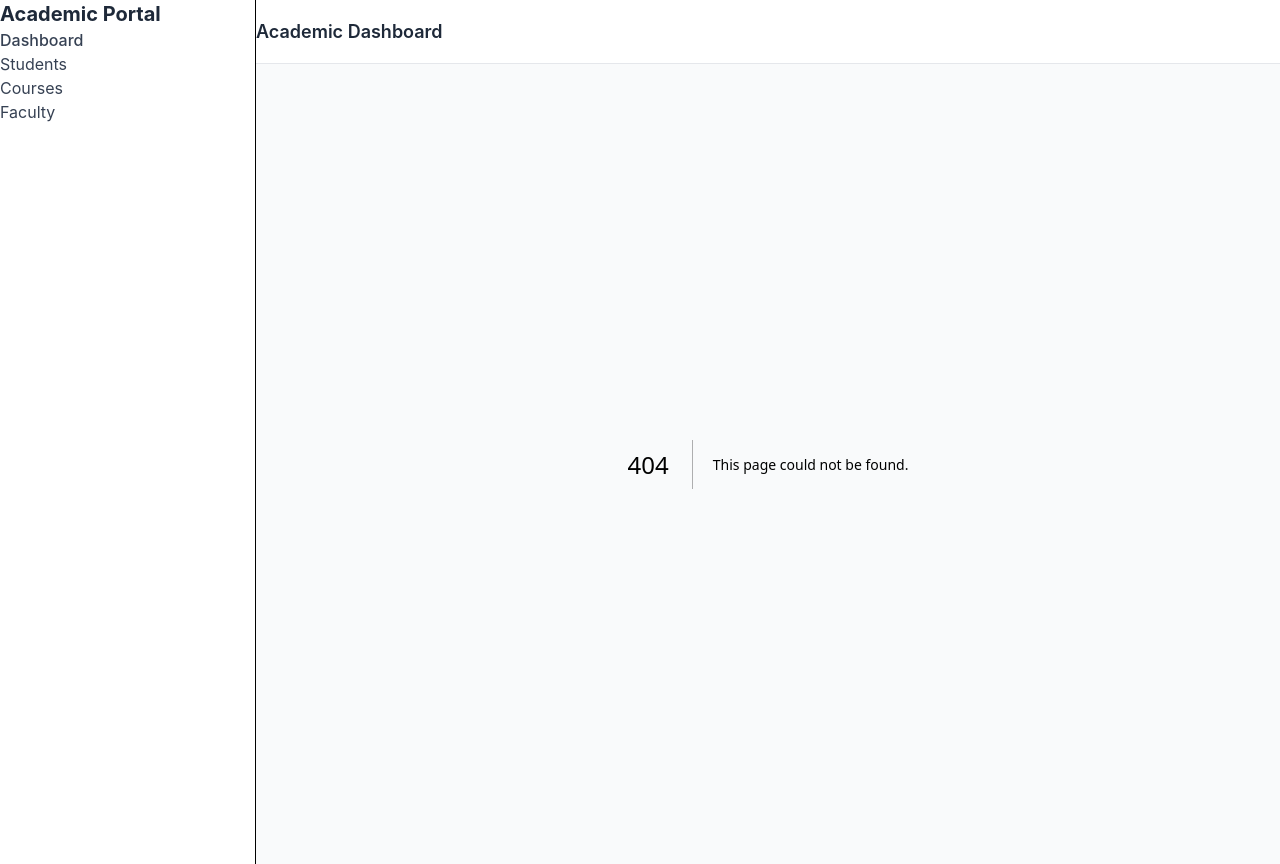
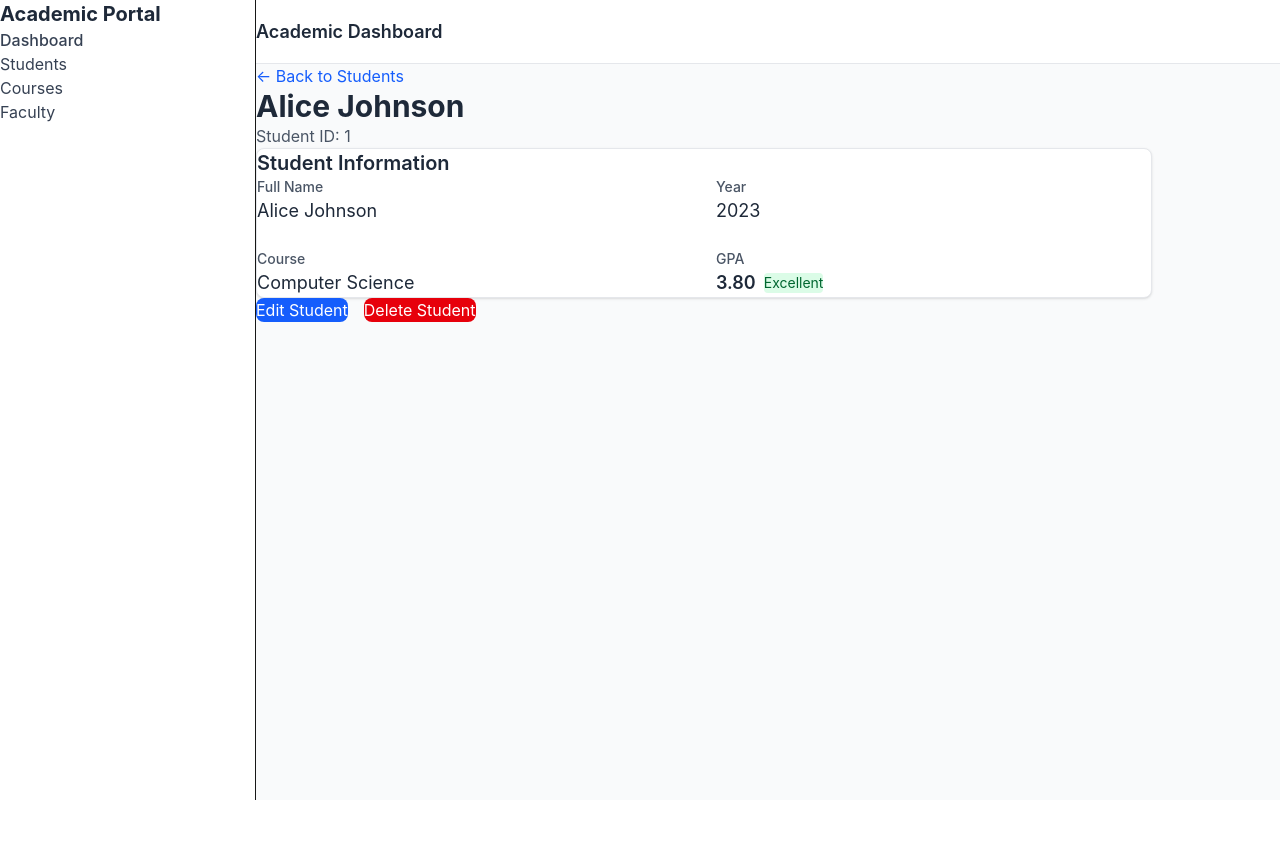
Before and after one commit to RafatAiub/Academic-Dashboard-Management-System-, a Next.js app: page /students/1 in a window 1280 px wide. Before the commit this address had no page. After the commit the page ends 800 px from the top, so only its background shows below. Built offline with nearby package versions, Linux system fonts and the light colour scheme.

Commit message:
feat: add student profile page with SSR and dynamic routing

```diff
--- a/src/components/tables/StudentTable.tsx
+++ b/src/components/tables/StudentTable.tsx
@@ -1,4 +1,5 @@
 import { Student } from "@/types/student";
+import Link from "next/link";
 
 interface Props {
     students: Student[];
@@ -14,22 +15,38 @@ export default function StudentTable({ students }: Props) {
                         <th className="p-3 text-left border-b border-gray-200 font-semibold text-gray-700">Year</th>
                         <th className="p-3 text-left border-b border-gray-200 font-semibold text-gray-700">Course</th>
                         <th className="p-3 text-left border-b border-gray-200 font-semibold text-gray-700">GPA</th>
+                        <th className="p-3 text-left border-b border-gray-200 font-semibold text-gray-700">Actions</th>
                     </tr>
                 </thead>
                 <tbody>
                     {students.length === 0 ? (
                         <tr>
-                            <td colSpan={4} className="p-4 text-center text-gray-500">
+                            <td colSpan={5} className="p-4 text-center text-gray-500">
                                 No students found
                             </td>
                         </tr>
                     ) : (
                         students.map((s) => (
                             <tr key={s.id} className="hover:bg-gray-50 transition-colors">
-                                <td className="p-3 border-b border-gray-200 text-gray-800">{s.name}</td>
+                                <td className="p-3 border-b border-gray-200">
+                                    <Link
+                                        href={`/students/${s.id}`}
+                                        className="text-blue-600 hover:text-blue-800 font-medium"
+                                    >
+                                        {s.name}
+                                    </Link>
+                                </td>
                                 <td className="p-3 border-b border-gray-200 text-gray-600">{s.year}</td>
                                 <td className="p-3 border-b border-gray-200 text-gray-600">{s.course}</td>
                                 <td className="p-3 border-b border-gray-200 text-gray-600">{s.gpa.toFixed(1)}</td>
+                                <td className="p-3 border-b border-gray-200">
+                                    <Link
+                                        href={`/students/${s.id}`}
+                                        className="text-sm bg-blue-600 text-white px-3 py-1 rounded hover:bg-blue-700 transition-colors inline-block"
+                                    >
+                                        View
+                                    </Link>
+                                </td>
                             </tr>
                         ))
                     )}
--- /dev/null
+++ b/src/pages/api/students/[id].ts
@@ -0,0 +1,22 @@
+import type { NextApiRequest, NextApiResponse } from "next";
+import { getDB } from "@/lib/mock-db";
+
+export default function handler(
+    req: NextApiRequest,
+    res: NextApiResponse
+) {
+    const { id } = req.query;
+    const db = getDB();
+
+    if (req.method === "GET") {
+        const student = db.students.find((s) => s.id === Number(id));
+
+        if (!student) {
+            return res.status(404).json({ message: "Student not found" });
+        }
+
+        return res.status(200).json(student);
+    }
+
+    return res.status(405).end();
+}
--- /dev/null
+++ b/src/pages/students/[id].tsx
@@ -0,0 +1,114 @@
+import { GetServerSideProps } from "next";
+import { Student } from "@/types/student";
+import { StudentService } from "@/services/student.service";
+import Link from "next/link";
+
+interface Props {
+    student: Student | null;
+    error?: string;
+}
+
+export default function StudentDetailPage({ student, error }: Props) {
+    if (error || !student) {
+        return (
+            <div className="p-6">
+                <div className="max-w-2xl mx-auto">
+                    <div className="bg-red-50 border border-red-200 rounded-lg p-6 text-center">
+                        <h1 className="text-2xl font-semibold text-red-800 mb-2">Student Not Found</h1>
+                        <p className="text-red-600 mb-4">{error || "The student you're looking for doesn't exist."}</p>
+                        <Link
+                            href="/students"
+                            className="inline-block bg-blue-600 text-white px-6 py-2 rounded-lg hover:bg-blue-700 transition-colors"
+                        >
+                            Back to Students
+                        </Link>
+                    </div>
+                </div>
+            </div>
+        );
+    }
+
+    return (
+        <div className="p-6">
+            <div className="max-w-4xl mx-auto">
+                {/* Header */}
+                <div className="mb-6">
+                    <Link
+                        href="/students"
+                        className="text-blue-600 hover:text-blue-700 mb-4 inline-block"
+                    >
+                        ← Back to Students
+                    </Link>
+                    <h1 className="text-3xl font-bold text-gray-800">{student.name}</h1>
+                    <p className="text-gray-600 mt-1">Student ID: {student.id}</p>
+                </div>
+
+                {/* Student Details Card */}
+                <div className="bg-white border border-gray-200 rounded-lg shadow-sm p-6">
+                    <h2 className="text-xl font-semibold text-gray-800 mb-4">Student Information</h2>
+
+                    <div className="grid grid-cols-1 md:grid-cols-2 gap-6">
+                        <div>
+                            <label className="block text-sm font-medium text-gray-600 mb-1">Full Name</label>
+                            <p className="text-lg text-gray-800">{student.name}</p>
+                        </div>
+
+                        <div>
+                            <label className="block text-sm font-medium text-gray-600 mb-1">Year</label>
+                            <p className="text-lg text-gray-800">{student.year}</p>
+                        </div>
+
+                        <div>
+                            <label className="block text-sm font-medium text-gray-600 mb-1">Course</label>
+                            <p className="text-lg text-gray-800">{student.course}</p>
+                        </div>
+
+                        <div>
+                            <label className="block text-sm font-medium text-gray-600 mb-1">GPA</label>
+                            <div className="flex items-center gap-2">
+                                <p className="text-lg font-semibold text-gray-800">{student.gpa.toFixed(2)}</p>
+                                <span className={`px-2 py-1 rounded text-sm ${student.gpa >= 3.5 ? 'bg-green-100 text-green-800' :
+                                        student.gpa >= 3.0 ? 'bg-blue-100 text-blue-800' :
+                                            student.gpa >= 2.5 ? 'bg-yellow-100 text-yellow-800' :
+                                                'bg-red-100 text-red-800'
+                                    }`}>
+                                    {student.gpa >= 3.5 ? 'Excellent' :
+                                        student.gpa >= 3.0 ? 'Good' :
+                                            student.gpa >= 2.5 ? 'Average' : 'Needs Improvement'}
+                                </span>
+                            </div>
+                        </div>
+                    </div>
+                </div>
+
+                {/* Actions */}
+                <div className="mt-6 flex gap-4">
+                    <button className="bg-blue-600 text-white px-6 py-2 rounded-lg hover:bg-blue-700 transition-colors">
+                        Edit Student
+                    </button>
+                    <button className="bg-red-600 text-white px-6 py-2 rounded-lg hover:bg-red-700 transition-colors">
+                        Delete Student
+                    </button>
+                </div>
+            </div>
+        </div>
+    );
+}
+
+export const getServerSideProps: GetServerSideProps<Props> = async (context) => {
+    const { id } = context.params!;
+
+    try {
+        const student = await StudentService.getById(Number(id));
+        return {
+            props: { student }
+        };
+    } catch (error) {
+        return {
+            props: {
+                student: null,
+                error: "Student not found"
+            }
+        };
+    }
+};
--- a/src/services/student.service.ts
+++ b/src/services/student.service.ts
@@ -21,6 +21,11 @@ export const StudentService = {
         return res.data;
     },
 
+    getById: async (id: number): Promise<Student> => {
+        const res = await axios.get(`/api/students/${id}`);
+        return res.data;
+    },
+
     create: async (data: StudentFormData): Promise<Student> => {
         const res = await axios.post("/api/students", data);
         return res.data;
```
